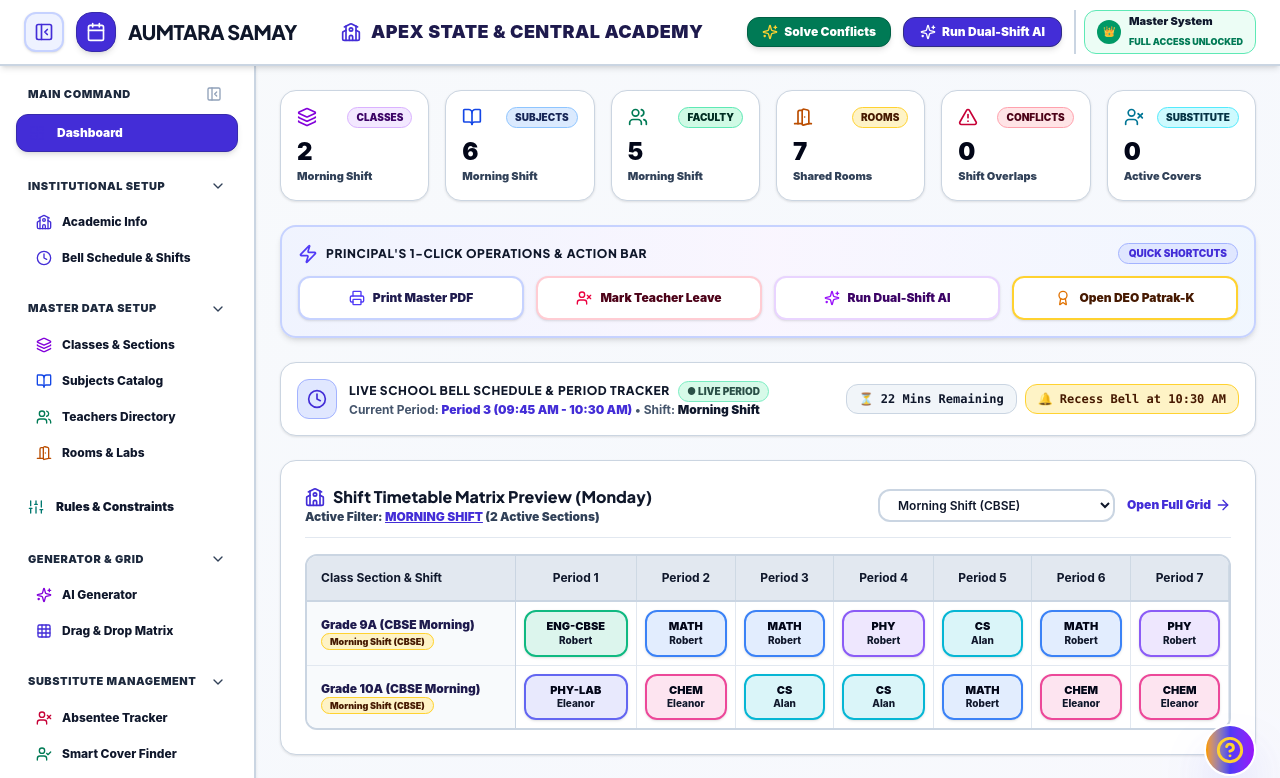
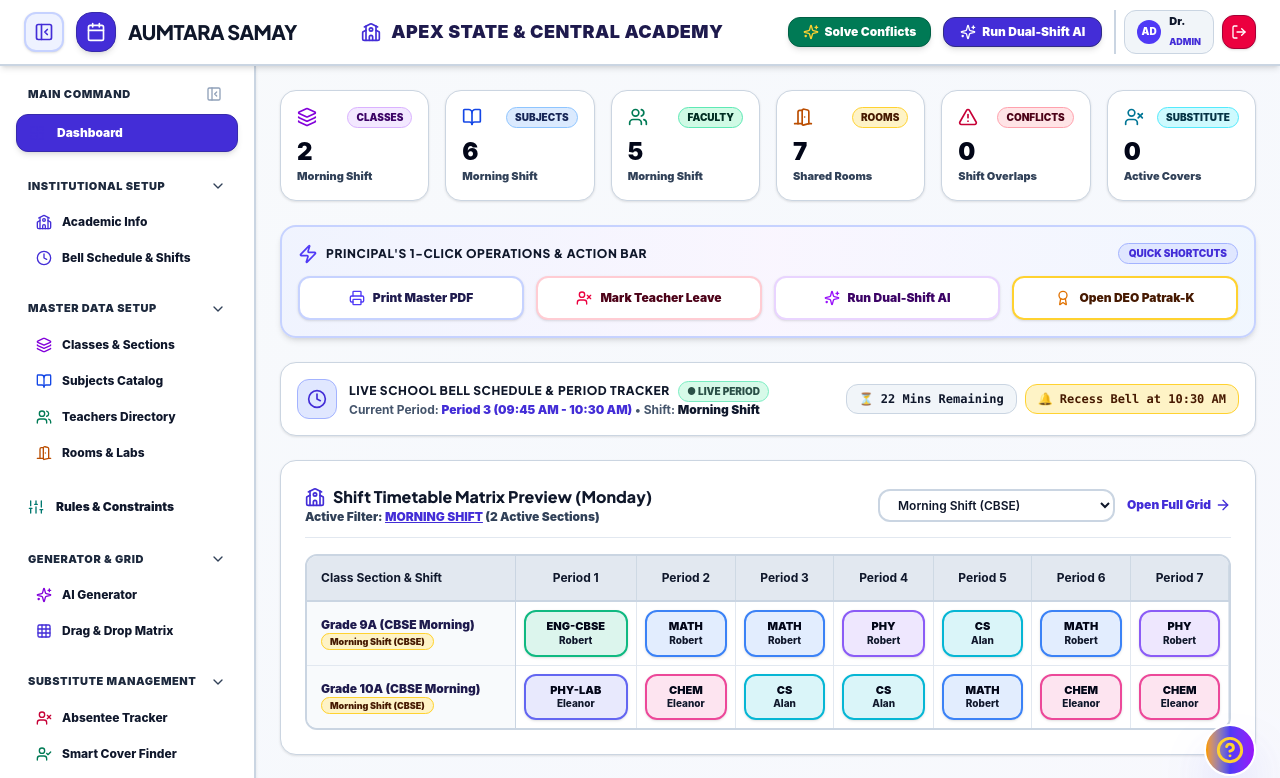
Before and after one commit to megabytes1-eng/Aumtara-Sumay, a React (Vite) app: page / in a window 1280 px wide. Shown: the top 778 px of the page. Built offline with nearby package versions, Linux system fonts and the light colour scheme.

Commit message:
Restore school Login and Logout controls in header while keeping Super Admin SaaS hub hidden

```diff
--- a/src/App.jsx
+++ b/src/App.jsx
@@ -15,6 +15,7 @@ import VersionHistoryView from './components/VersionHistoryView';
 import SuperAdminHub from './components/SuperAdminHub';
 
 import GlobalHelpFloatingButton from './components/GlobalHelpFloatingButton';
+import LoginModal from './components/LoginModal';
 
 class ErrorBoundary extends React.Component {
   constructor(props) {
@@ -114,6 +115,9 @@ function AppContent() {
         </main>
       </div>
 
+      {/* Global Authentication Modal */}
+      <LoginModal isOpen={isLoginModalOpen} onClose={() => setIsLoginModalOpen(false)} />
+
       {/* Global Floating Colorful Help Button present on EVERY Page */}
       <GlobalHelpFloatingButton />
     </div>
--- a/src/components/Navbar.jsx
+++ b/src/components/Navbar.jsx
@@ -122,22 +122,41 @@ export default function Navbar() {
             <span>{isGenerating ? 'Solving Shifts...' : 'Run Dual-Shift AI'}</span>
           </button>
 
-          {/* Full Master Access Unlocked Badge */}
+          {/* User Authentication Badge & Sign Out / Sign In Button */}
+          {currentUser?.isLoggedIn ? (
             <div className="flex items-center space-x-2 pl-2 border-l-2 border-slate-300 dark:border-slate-700">
-            <div className="flex items-center space-x-2 px-3 py-1 bg-emerald-50 dark:bg-emerald-950/40 rounded-xl border border-emerald-300 dark:border-emerald-700">
-              <div className="h-6 w-6 rounded-full bg-emerald-600 text-white font-black text-[10px] flex items-center justify-center">
-                👑
+              <div className="flex items-center space-x-2 px-3 py-1 bg-slate-100 dark:bg-slate-800 rounded-xl border border-slate-300 dark:border-slate-700">
+                <div className="h-6 w-6 rounded-full bg-indigo-600 text-white font-black text-[10px] flex items-center justify-center uppercase">
+                  {(currentUser.username || 'AD').slice(0, 2)}
                 </div>
                 <div className="hidden lg:block text-left leading-tight">
                   <p className="text-[11px] font-black text-slate-900 dark:text-slate-100 truncate max-w-[140px]">
-                  Master System
+                    {currentUser.name ? currentUser.name.split(' ')[0] : 'School User'}
                   </p>
-                <span className="text-[9px] font-black uppercase text-emerald-700 dark:text-emerald-300">
-                  Full Access Unlocked
+                  <span className="text-[9px] font-black uppercase text-indigo-700 dark:text-amber-300">
+                    {currentUser.role || 'Principal'}
                   </span>
                 </div>
               </div>
+
+              <button
+                onClick={logout}
+                title="Sign Out of Aumtara Samay"
+                className="p-2 bg-rose-600 hover:bg-rose-700 text-white rounded-xl border border-rose-800 transition-all cursor-pointer shadow hover:scale-105"
+              >
+                <LogOut className="h-4 w-4" />
+              </button>
             </div>
+          ) : (
+            <button
+              onClick={() => setIsLoginModalOpen(true)}
+              title="Sign In to Aumtara Samay"
+              className="p-2 bg-emerald-600 hover:bg-emerald-700 text-white rounded-xl border border-emerald-800 transition-all cursor-pointer shadow hover:scale-105 flex items-center space-x-1 px-3 py-1.5 font-black text-xs"
+            >
+              <LogIn className="h-4 w-4" />
+              <span>Sign In</span>
+            </button>
+          )}
         </div>
       </div>
 
```
Lines whose indentation alone changed are shown as unchanged.
